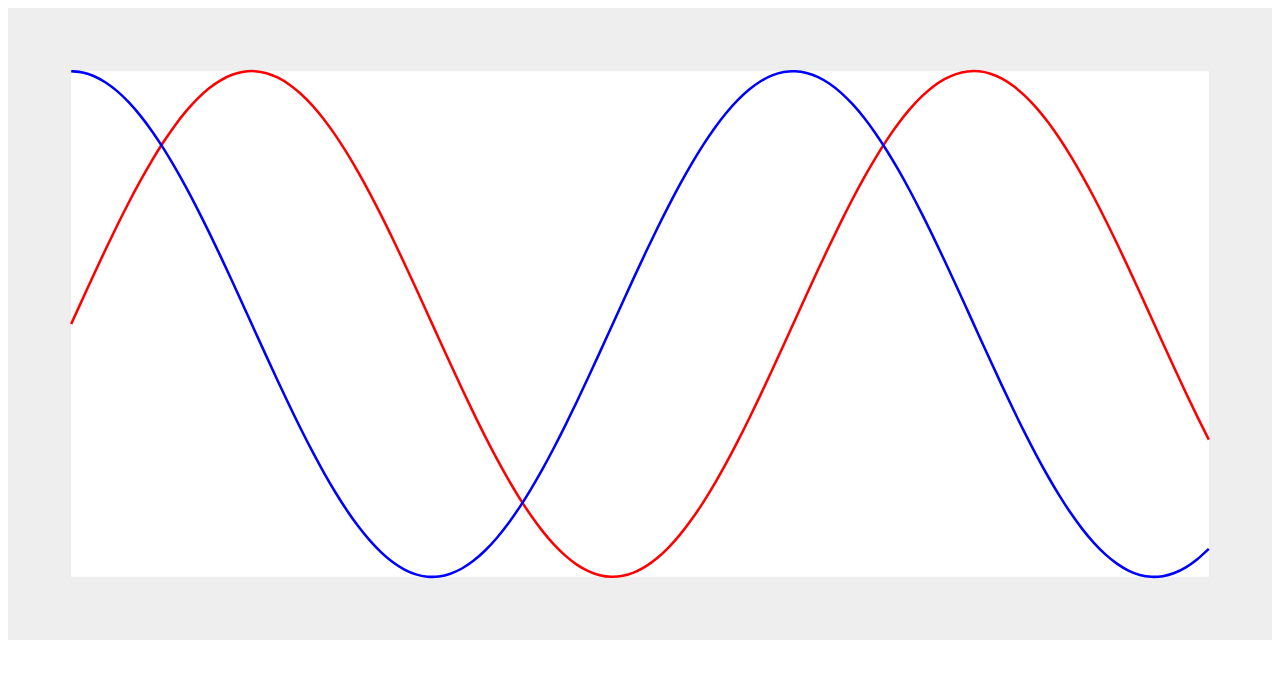
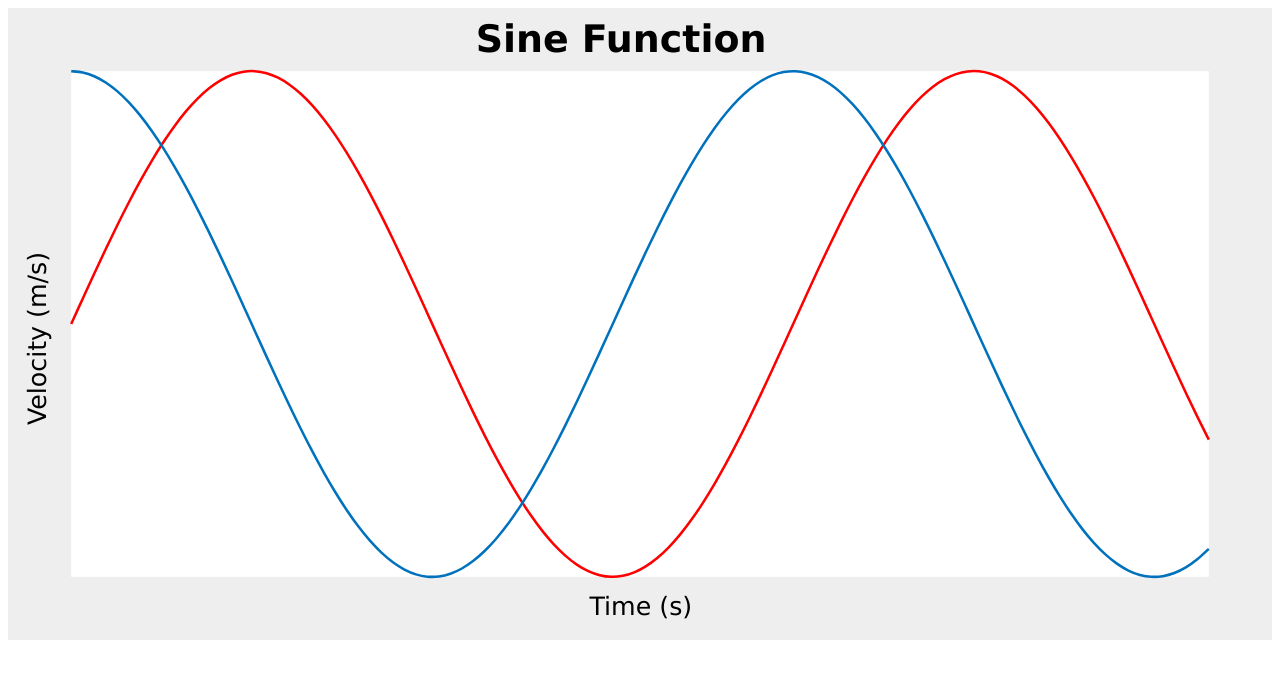
Before and after one commit to Marofe/PlotLikeMatlab, a plain HTML site: page index.html in a window 1280 px wide. Drawn offline with Linux system fonts and the light colour scheme.

Commit message:
title xlabel ylabel and newblue newred newgreen feature added

```diff
--- a/index.html
+++ b/index.html
@@ -18,13 +18,15 @@
     ydata[i]=Math.sin(i*0.1);
     tdata[i]=i*0.1;
     }
-    figure1.plot(tdata,ydata,{color:"#FF0000",linewidth:2});
+    figure1.plot(tdata,ydata,{color:"red",linewidth:2});
     for (var i=0;i<100;i++){
     ydata[i]=Math.cos(i*0.1);
     tdata[i]=i*0.1;
     }
-    figure1.plot(tdata,ydata,{color:'blue',linewidth:2});
-
+    figure1.plot(tdata,ydata,{color:'newblue',linewidth:2});
+    figure1.title('Sine Function');
+    figure1.ylabel('Velocity (m/s)');
+    figure1.xlabel('Time (s)');
 
   </script>
         <style>
--- a/plotlikematlab.js
+++ b/plotlikematlab.js
@@ -70,6 +70,10 @@ function Figure(container,width,height) {
         }else {
          if (setup.color==null) setup.color='red';
          if (setup.linewidth==null) setup.linewidth=1;
+         if (setup.color=='newblue') setup.color='rgb(0,114,189)';
+         if (setup.color=='newred') setup.color='rgb(217,83,25)';
+         if (setup.color=='newgreen') setup.color='rgb(119,172,48)';
+
         }
         var pathString = that.convertToPath(x,y,that.height);
         that.snap.path(pathString).attr({
@@ -78,7 +82,35 @@ function Figure(container,width,height) {
           strokeWidth: setup.linewidth
         });
       }
-    this.title=function(tlt){
+    this.title=function(tlt,setup){
+      if (setup == null){
+        setup = {
+          fontSize:30,
+          fontFamily: 'verdana',
+          fontWeight: 'bold',
+          class:'title'
+        }
+      }
+      that.snap.text(that.width/2-10*tlt.length,35,tlt).attr(setup);
+    }
+    this.ylabel=function(tlt,setup){
+      if (setup == null){
+        setup= {
+          fontSize:20,
+          fontFamily: 'verdana',
+          transform: 'rotate(-90 30 '+that.height/2+')'
+        }
+      }
+      that.snap.text(20-5*tlt.length,that.height/2,tlt).attr(setup);
+    }
+    this.xlabel=function(tlt,setup){
+      if (setup == null){
+        setup= {
+          fontSize:20,
+          fontFamily: 'verdana'
+        }
+      }
+      that.snap.text(that.width/2-5*tlt.length,that.height-20,tlt).attr(setup);
     }
 }
 
```
